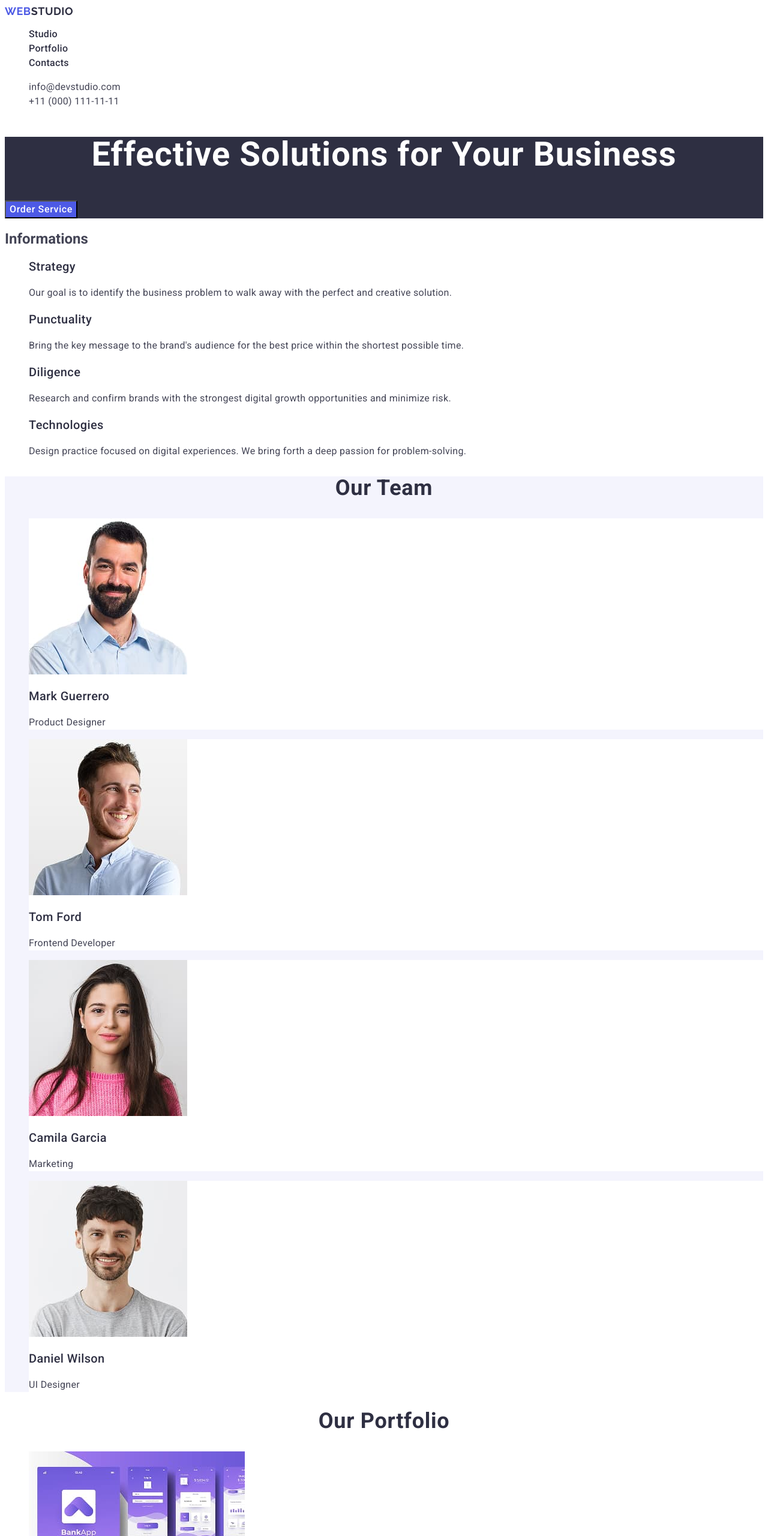
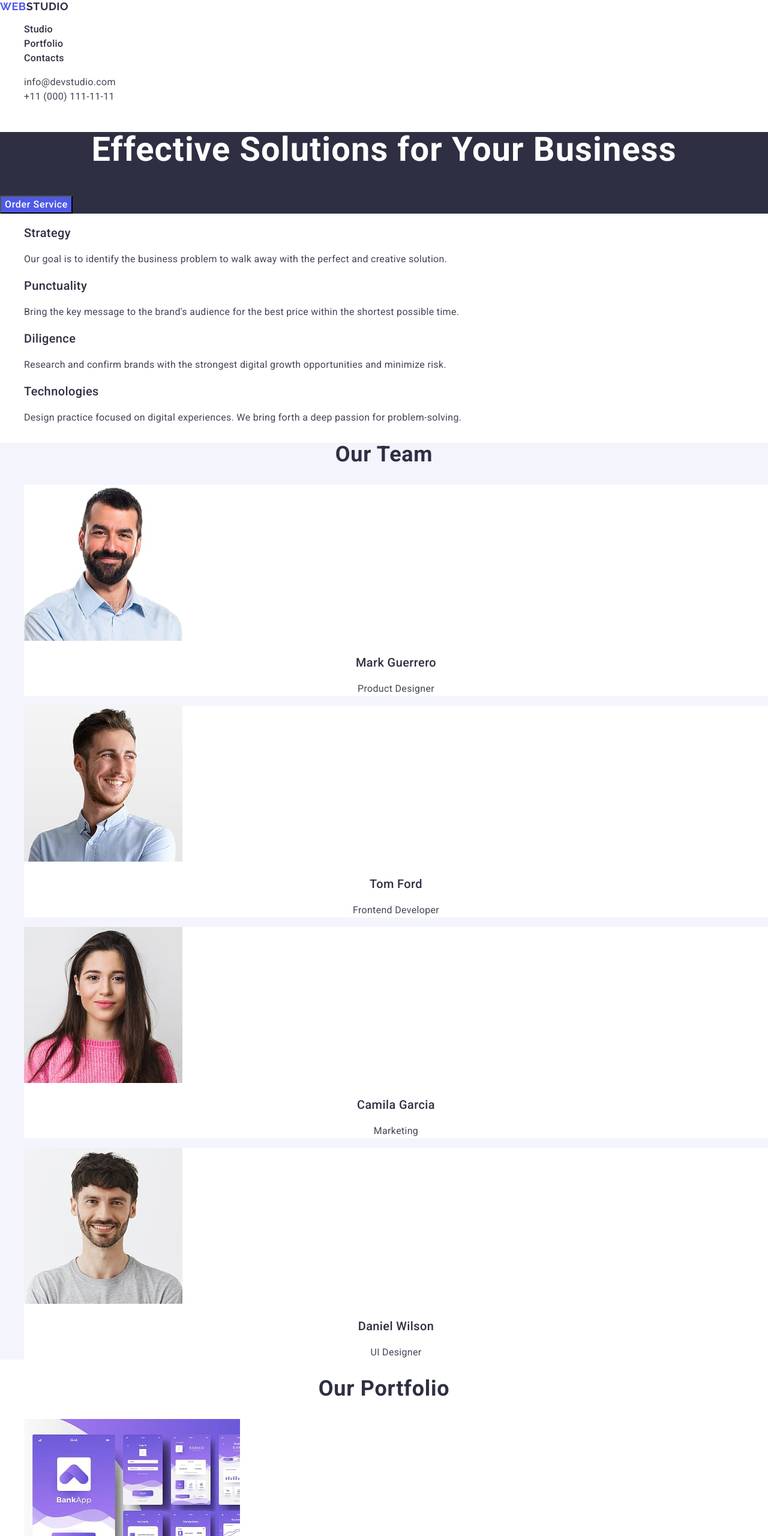
Before and after one commit to DikijAndrii/goit-markup-hw-02, a plain HTML site: page index.html in a window 1280 px wide. Shown: the top 2560 px of the page at 60% size. Drawn offline with nearby package versions, Linux system fonts and the light colour scheme.

Commit message:
add class other elements

```diff
--- a/css/styles.css
+++ b/css/styles.css
@@ -9,6 +9,8 @@ a {
 ul {
   list-style: none;
 }
+
+/* ----------------------HEADER----------------------- */
 
 .header-logo {
   font-weight: 700;
@@ -47,6 +49,11 @@ ul {
 .contacts-mail-tel:focus {
   color: #404bbf;
 }
+
+/* ----------------------HEADER----------------------- */
+
+/* ----------------------Main----------------------- */
+
 .main {
   background-color: #2e2f42;
 }
@@ -71,6 +78,11 @@ ul {
   background-color: #404bbf;
   cursor: pointer;
 }
+
+/* ----------------------Main----------------------- */
+
+/* ----------------------Informations----------------------- */
+
 .informations-header {
   font-weight: 500;
   font-size: 20px;
@@ -78,6 +90,25 @@ ul {
   letter-spacing: 0.02em;
   color: #2e2f42;
 }
+
+.team-subtitle {
+  font-weight: 500;
+  font-size: 20px;
+  line-height: 1.2;
+  letter-spacing: 0.02em;
+  text-align: center;
+  color: #2e2f42;
+}
+
+.team-item-text {
+  font-weight: 400;
+  font-size: 16px;
+  line-height: 1.5;
+  letter-spacing: 0.02em;
+  text-align: center;
+  color: #434455;
+}
+
 .informations-p {
   font-size: 16px;
   line-height: 1.5;
@@ -95,9 +126,14 @@ ul {
   text-transform: capitalize;
   color: #2e2f42;
 }
-.our-team {
+
+.team-item {
   background-color: #ffffff;
 }
+
+/* ----------------------Informations----------------------- */
+
+/* ----------------------Footer----------------------- */
 .footer-info {
   background-color: #2e2f42;
 }
@@ -105,12 +141,13 @@ ul {
 .footer-logo {
   color: #f4f4fd;
 }
-.footer-p {
+.footer-text {
   font-family: "Roboto", sans-serif;
   font-weight: 400;
   font-size: 16px;
-
-  line-height: 150%;
+  line-height: 1.5;
   letter-spacing: 0.02em;
   color: #f4f4fd;
 }
+
+/* ----------------------Footer----------------------- */
--- a/index.html
+++ b/index.html
@@ -4,6 +4,10 @@
     <meta charset="UTF-8" />
     <meta name="viewport" content="width=device-width, initial-scale=1.0" />
     <title>Web Studio</title>
+    <link
+      rel="stylesheet"
+      href="https://cdnjs.cloudflare.com/ajax/libs/modern-normalize/3.0.1/modern-normalize.min.css"
+    />
     <link rel="stylesheet" href="./css/styles.css" />
     <link rel="preconnect" href="https://fonts.googleapis.com" />
     <link rel="preconnect" href="https://fonts.gstatic.com" crossorigin />
@@ -14,28 +18,30 @@
   </head>
   <body>
     <header>
-      <nav>
+      <nav class="navigation-header">
         <a class="header-logo" href="./index.html"
           >Web<span class="logo-text">Studio</span></a
         >
-        <ul>
-          <li>
+        <ul class="navigation-header-list">
+          <li class="navigation-header-item">
             <a class="navigation" href="./index.html" target="_blank">Studio</a>
           </li>
-          <li>
+          <li class="navigation-header-item">
             <a class="navigation" href="" target="_blank">Portfolio</a>
           </li>
-          <li><a class="navigation" href="" target="_blank">Contacts</a></li>
+          <li class="navigation-header-item">
+            <a class="navigation" href="" target="_blank">Contacts</a>
+          </li>
         </ul>
       </nav>
       <address class="contacts">
-        <ul>
-          <li>
+        <ul class="contacts-list">
+          <li class="contacts-item">
             <a class="contacts-mail-tel" href="mailto:info@devstudio.com">
               info@devstudio.com
             </a>
           </li>
-          <li>
+          <li class="contacts-item">
             <a class="contacts-mail-tel" href="tel:+110001111111">
               +11 (000) 111-11-11
             </a>
@@ -48,31 +54,31 @@
         <h1 class="main-header">Effective Solutions for Your Business</h1>
         <button class="btn-header" type="button">Order Service</button>
       </section>
-      <section>
-        <h2>Informations</h2>
-        <ul>
-          <li>
+      <section class="informations">
+        <h2 hidden>Informations</h2>
+        <ul class="informations-list">
+          <li class="informations-item">
             <h3 class="informations-header">Strategy</h3>
             <p class="informations-p">
               Our goal is to identify the business problem to walk away with the
               perfect and creative solution.
             </p>
           </li>
-          <li>
+          <li class="informations-item">
             <h3 class="informations-header">Punctuality</h3>
             <p class="informations-p">
               Bring the key message to the brand's audience for the best price
               within the shortest possible time.
             </p>
           </li>
-          <li>
+          <li class="informations-item">
             <h3 class="informations-header">Diligence</h3>
             <p class="informations-p">
               Research and confirm brands with the strongest digital growth
               opportunities and minimize risk.
             </p>
           </li>
-          <li>
+          <li class="informations-item">
             <h3 class="informations-header">Technologies</h3>
             <p class="informations-p">
               Design practice focused on digital experiences. We bring forth a
@@ -83,108 +89,118 @@
       </section>
       <section class="team">
         <h2 class="team-header">Our Team</h2>
-        <ul>
-          <li class="our-team">
+        <ul class="team-list">
+          <li class="team-item">
             <img
               src="./images/team-1.jpg"
               alt="Men Product Designer"
               height="260"
               width="264"
+              class="team-image"
             />
-            <h3 class="informations-header">Mark Guerrero</h3>
-            <p class="informations-p">Product Designer</p>
+            <h3 class="team-subtitle">Mark Guerrero</h3>
+            <p class="team-item-text">Product Designer</p>
           </li>
-          <li class="our-team">
+          <li class="team-item">
             <img
               src="./images/team-2.jpg"
               alt="Men Frontend Developer"
               height="260"
               width="264"
+              class="team-image"
             />
-            <h3 class="informations-header">Tom Ford</h3>
-            <p class="informations-p">Frontend Developer</p>
+            <h3 class="team-subtitle">Tom Ford</h3>
+            <p class="team-item-text">Frontend Developer</p>
           </li>
-          <li class="our-team">
+          <li class="team-item">
             <img
               src="./images/team-3.jpg"
               alt="Girl Marketing"
               height="260"
               width="264"
+              class="team-image"
             />
-            <h3 class="informations-header">Camila Garcia</h3>
-            <p class="informations-p">Marketing</p>
+            <h3 class="team-subtitle">Camila Garcia</h3>
+            <p class="team-item-text">Marketing</p>
           </li>
-          <li class="our-team">
+          <li class="team-item">
             <img
               src="./images/team-4.jpg"
               alt="Men UI Designer"
               height="260"
               width="264"
+              class="team-image"
             />
-            <h3 class="informations-header">Daniel Wilson</h3>
-            <p class="informations-p">UI Designer</p>
+            <h3 class="team-subtitle">Daniel Wilson</h3>
+            <p class="team-item-text">UI Designer</p>
           </li>
         </ul>
       </section>
-      <section>
+      <section class="portfolio">
         <h2 class="team-header">Our Portfolio</h2>
-        <ul>
-          <li>
+        <ul class="portfolio-list">
+          <li class="portfolio-item">
             <img
               src="./images/portfolio-1.jpg"
               alt="images for app"
               width="360"
               height="300"
+              class="portfolio-image"
             />
             <h3 class="informations-header">Banking App</h3>
             <p class="informations-p">App</p>
           </li>
-          <li>
+          <li class="portfolio-item">
             <img
               src="./images/portfolio-2.jpg"
               alt="Cashless Payment"
               width="360"
               height="300"
+              class="portfolio-image"
             />
             <h3 class="informations-header">Cashless Payment</h3>
             <p class="informations-p">Marketing</p>
           </li>
-          <li>
+          <li class="portfolio-item">
             <img
               src="./images/portfolio-3.jpg"
               alt="noutbook"
               width="360"
               height="300"
+              class="portfolio-image"
             />
             <h3 class="informations-header">Meditation App</h3>
             <p class="informations-p">App</p>
           </li>
-          <li>
+          <li class="portfolio-item">
             <img
               src="./images/portfolio-4.jpg"
               alt="taxi"
               width="360"
               height="300"
+              class="portfolio-image"
             />
             <h3 class="informations-header">Taxi Service</h3>
             <p class="informations-p">Marketing</p>
           </li>
-          <li>
+          <li class="portfolio-item">
             <img
               src="./images/portfolio-5.jpg"
               width="360"
               height="300"
               alt="telephone"
+              class="portfolio-image"
             />
             <h3 class="informations-header">Screen Illustrations</h3>
             <p class="informations-p">Design</p>
           </li>
-          <li>
+          <li class="portfolio-item">
             <img
               src="./images/portfolio-6.jpg"
               width="360"
               height="300"
               alt="women"
+              class="portfolio-image"
             />
             <h3 class="informations-header">Online Courses</h3>
             <p class="informations-p">Marketing</p>
@@ -196,7 +212,7 @@
       <a class="header-logo" href="./index.html"
         >Web<span class="footer-logo">Studio</span></a
       >
-      <p class="footer-p">
+      <p class="footer-text">
         Increase the flow of customers and sales for your business with digital
         marketing & growth solutions.
       </p>
```
